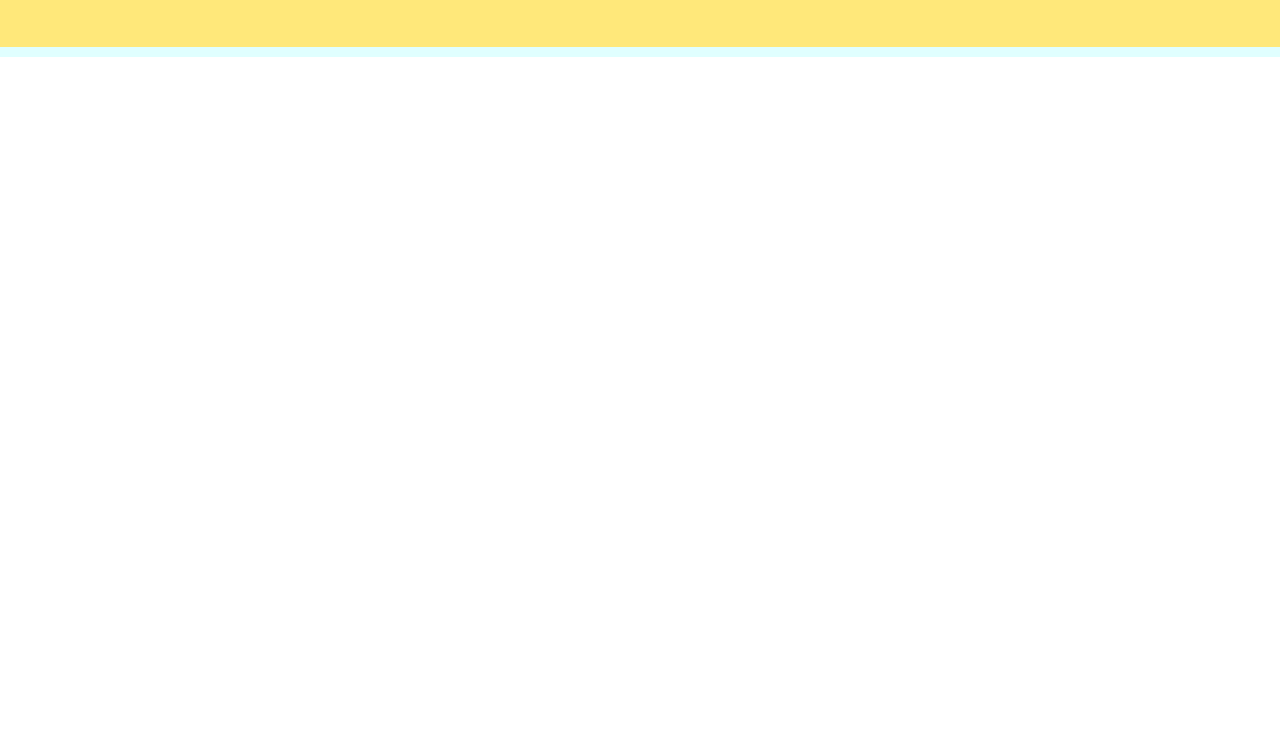
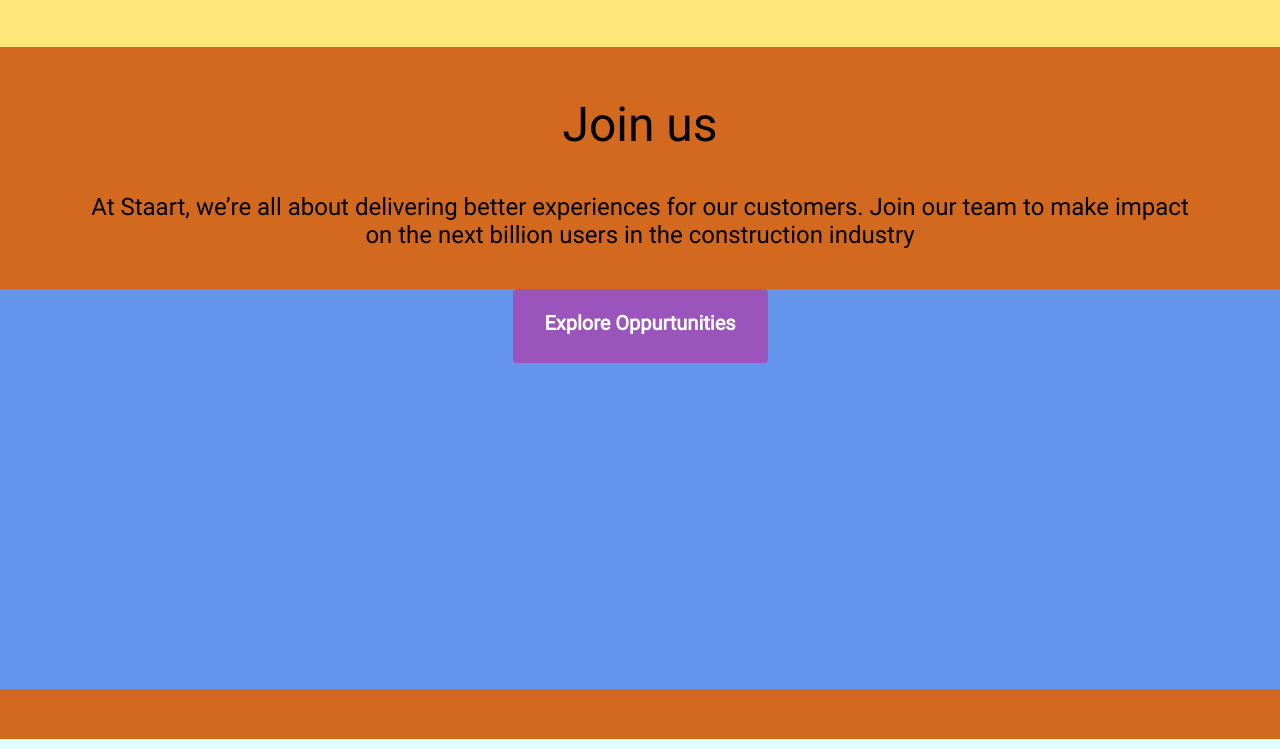
Before and after one commit to madrakas/bit_04_01_homework_colab, a website: page index.html in a window 1280 px wide. Shown: the part 3698-4447 px from the top of the page. Before the commit the page ends 3755 px from the top, so only its background shows below. Drawn offline with Linux system fonts and the light colour scheme.

Commit message:
basic join us

```diff
--- a/css/main.css
+++ b/css/main.css
@@ -380,6 +380,52 @@
     background-color: black;
 }
 
+.join_us{
+    display: flex;
+    flex-wrap: wrap;
+    width: 100%;
+    justify-content: center;
+    padding: 50px 0;
+    background-color: chocolate;
+}
+
+.join_us p{
+    width: 1100px;
+    padding: 40px 0;
+    font-weight: 400px;
+    font-size: 24px;
+    line-height: 28px;
+    text-align: center;
+}
+
+.join_us .headhunter{
+    display: flex;
+    justify-content: center;
+    width: 100%;
+    position: relative;
+    background-color: cornflowerblue;
+    width: 1300px;
+    height: 400px;
+}
+
+.join_us .headhunter .button{
+    text-align: center;
+    width: 255px;
+    height: 74px;
+    padding: 20px;
+    border: 2px #9A54BC solid ;
+    border-radius: 4px;
+    background-color: #9A54BC;
+    color: white;
+    font-weight: 700;
+    font-size: 20px;
+    cursor: pointer;
+}
+
+
+
+
+
 
 
 
--- a/index.html
+++ b/index.html
@@ -127,6 +127,14 @@
                 <div class="reviewer"><img src="#" alt="reviewer"><p>Designation</p></p></div>
             </div>
 
+            <div class="join_us">
+                <h2>Join us</h2>
+                <p>At Staart, we’re all about delivering better experiences for our customers. Join our team to make impact on the next billion users in the construction industry</p>
+                <div class="headhunter">
+                    <div class="button">Explore Oppurtunities</div>
+                </div>
+            </div>
+
         </content>
     </contentholder>
 
```
